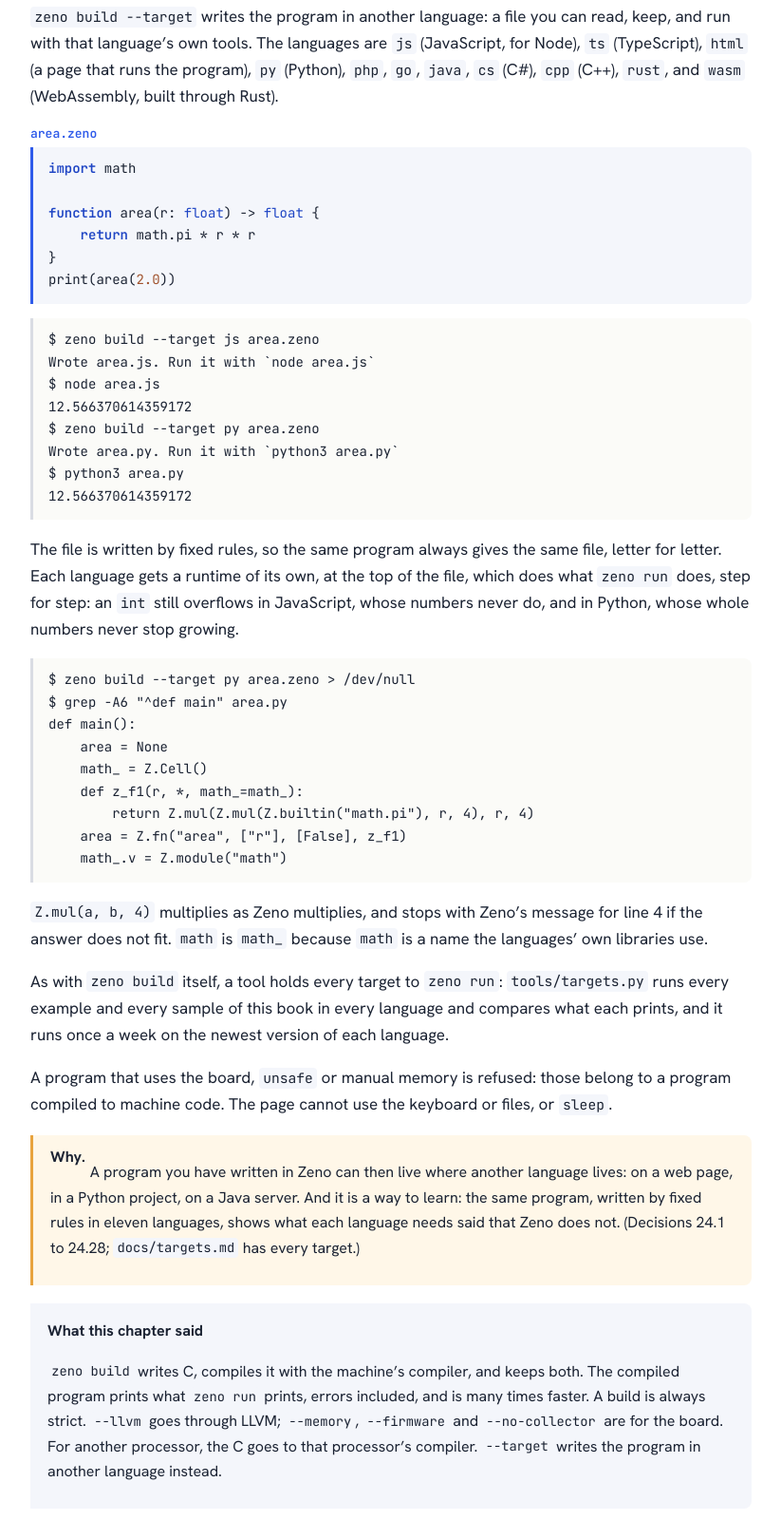
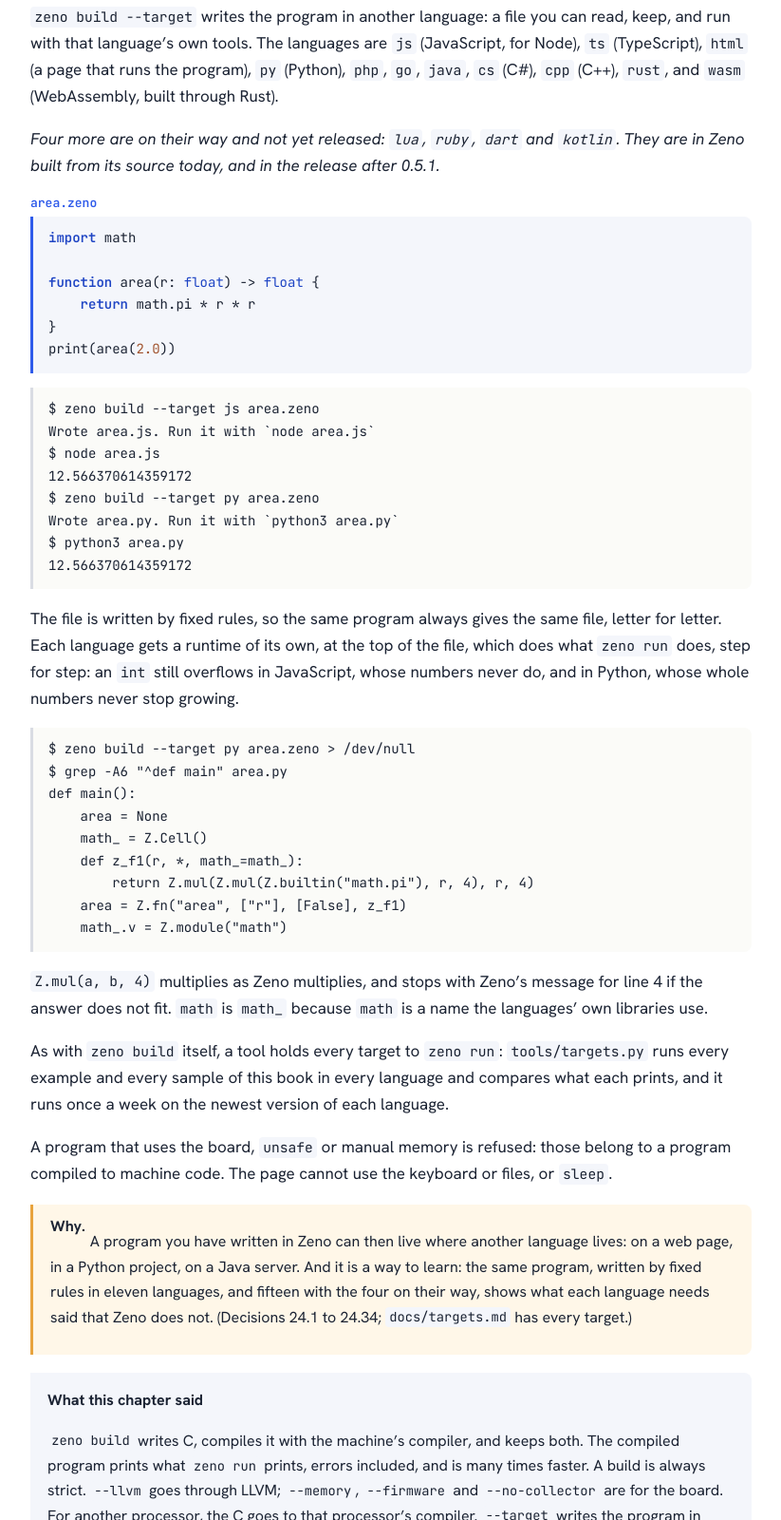
Before and after one commit to partham20/zeno-lang, a plain HTML site: page book/dist/html/compiling.html in a window 1280 px wide. Shown: the part 5311-6911 px from the top of the page at 95% size, without its empty margins (378-1201 px from the left). Drawn offline with Linux system fonts and the light colour scheme.

Commit message:
Book: Lua, Ruby, Dart and Kotlin are on their way

```diff
--- a/book/dist/html/compiling.html
+++ b/book/dist/html/compiling.html
@@ -446,6 +446,10 @@ program), <code>py</code> (Python), <code>php</code>, <code>go</code>,
 <code>java</code>, <code>cs</code> (C#), <code>cpp</code> (C++),
 <code>rust</code>, and <code>wasm</code> (WebAssembly, built through
 Rust).</p>
+<p><span><em>Four more are on their way and not yet released:
+<code>lua</code>, <code>ruby</code>, <code>dart</code> and
+<code>kotlin</code>. They are in Zeno built from its source today, and
+in the release after 0.5.1.</em></span></p>
 <div class="zenofile">
 <p>area.zeno</p>
 </div>
@@ -495,9 +499,9 @@ cannot use the keyboard or files, or <code>sleep</code>.</p>
 <p>A program you have written in Zeno can then live where another
 language lives: on a web page, in a Python project, on a Java server.
 And it is a way to learn: the same program, written by fixed rules in
-eleven languages, shows what each language needs said that Zeno does
-not. (Decisions 24.1 to 24.28; <code>docs/targets.md</code> has every
-target.)</p>
+eleven languages, and fifteen with the four on their way, shows what
+each language needs said that Zeno does not. (Decisions 24.1 to 24.34;
+<code>docs/targets.md</code> has every target.)</p>
 </div>
 <div class="summary">
 <p><code>zeno build</code> writes C, compiles it with the machine’s
```
Also changed, not shown: book/dist/html/commands.html (+3 -1 lines), 4 other files.
